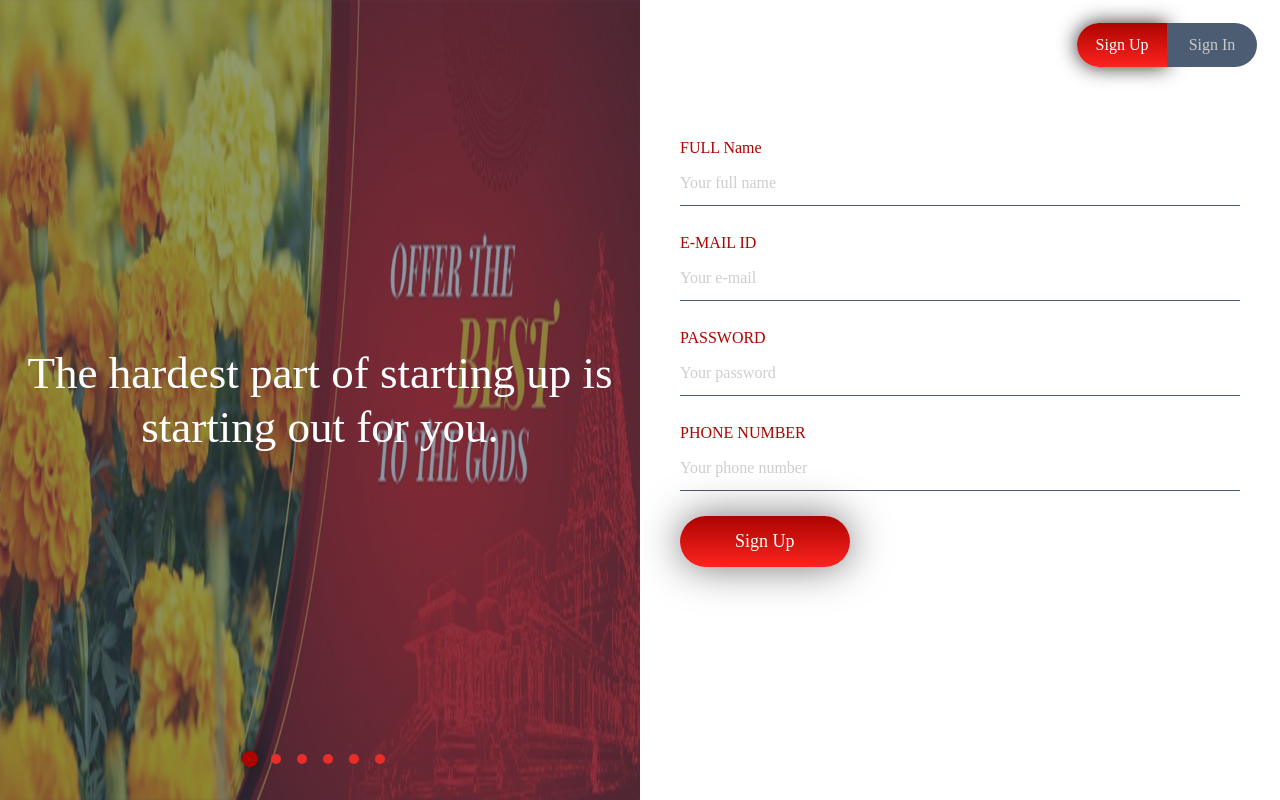
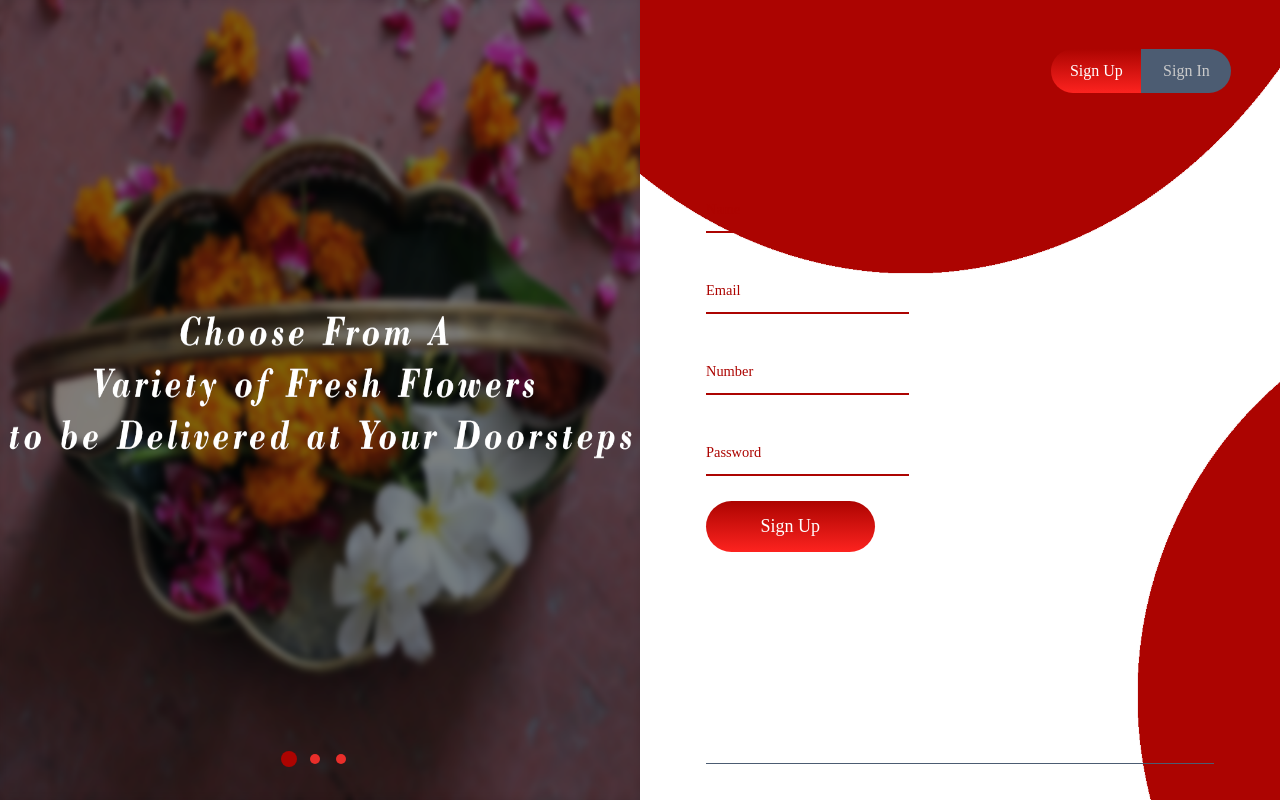
Before and after one commit to Shrirama-Upadhya-A/poojas-final, a PHP site: page /signup.html in a window 1280 px wide. Run offline with PHP 8.4, Linux system fonts and the light colour scheme; some libraries are stand-ins or nearby versions; some web fonts are replaced.

Commit message:
login page

```diff
--- a/css/login.css
+++ b/css/login.css
@@ -1,3 +1,73 @@
+@import url(https://cdnjs.cloudflare.com/ajax/libs/font-awesome/4.6.3/css/font-awesome.css);
+@import url(https://cdnjs.cloudflare.com/ajax/libs/font-awesome/4.6.3/css/font-awesome.css);
+@import url(https://fonts.googleapis.com/css?family=Open+Sans:400, 300, 600, 700);
+*,
+*:after,
+*:before {
+    margin: 0;
+    padding: 0;
+    -webkit-box-sizing: border-box;
+    -moz-box-sizing: border-box;
+    -ms-box-sizing: border-box;
+    -o-box-sizing: border-box;
+    box-sizing: border-box;
+    cursor: default;
+}
+
+@font-face {
+    font-family: ifont;
+    src: url(SF-Pro-Display-Italic.otf);
+}
+
+@font-face {
+    font-family: bifont;
+    src: url(SF-Pro-Display-BoldItalic.otf);
+}
+
+@font-face {
+    font-family: rfont;
+    src: url(SF-Pro-Display-Regular.otf);
+}
+
+@font-face {
+    font-family: bfont;
+    src: url(SF-Pro-Display-Bold.otf);
+}
+
+@font-face {
+    font-family: mfont;
+    src: url(SF-Pro-Display-Medium.otf);
+}
+
+@font-face {
+    font-family: lfont;
+    src: url(SF-Pro-Display-Light.otf);
+}
+
+@font-face {
+    font-family: sbfont;
+    src: url(SF-Pro-Display-Semibold.otf);
+}
+
+@font-face {
+    font-family: mifont;
+    src: url(SF-Pro-Display-MediumItalic.otf);
+}
+
+@font-face {
+    font-family: lifont;
+    src: url(SF-Pro-Display-LightItalic.otf);
+}
+
+@font-face {
+    font-family: hindi;
+    src: url(Kruti-Regular.ttf);
+}
+
+body {
+    font-family: sbfont;
+}
+
 .main-box {
     position: relative;
     display: block;
@@ -36,6 +106,15 @@
     width: 50%;
     height: 100%;
     float: left;
+}
+
+.background {
+    background-image: url(../images/assets/back.png);
+    height: 100vh;
+    background-position: center;
+    background-repeat: no-repeat;
+    padding: 2vw;
+    background-size: cover;
 }
 
 .slick-slide,
@@ -85,7 +164,6 @@
 .slick-dots li.slick-active button {
     background-color: #ac0401;
     transform: scale(1.6);
-    box-shadow: 0 0 10px #1b1b1b
 }
 
 .img-txt {
@@ -100,7 +178,6 @@
     position: absolute;
     width: 100%;
     height: 100%;
-    background: rgba(47, 63, 85, 0.53);
 }
 
 .img-txt h1 {
@@ -151,7 +228,6 @@
 
 .top-active-button {
     color: #fff !important;
-    box-shadow: 0 0 20px #2a2a2a;
     background: linear-gradient(#ac0401, #fd231f) !important;
     transition: all 0.3s ease;
 }
@@ -187,9 +263,10 @@ p.terms {
     margin-bottom: 60px;
 }
 
-.form form input[type="text"],
+.form form,
 input[type="email"],
 input[type="password"],
+input[type="text"],
 input[type="number"] {
     color: #ac0401;
     width: 100%;
@@ -220,15 +297,98 @@ input.form-btn {
     cursor: pointer;
     border-radius: 35px;
     transition: all 0.3s linear;
-    box-shadow: 0 0 40px rgba(0, 0, 0, 0.55);
     background: linear-gradient(#ac0401, #fd231f) !important;
-}
-
-input.form-btn:hover {
-    box-shadow: none
 }
 
 .form-signin {
     display: none;
     padding-top: 120px;
 }
+
+input {
+    background: none;
+    border: 2px solid #ac0401;
+    color: #ac0401;
+    padding: 2px 10px;
+    font-size: 18px;
+}
+
+input[type=email] {
+    border: none;
+    border-bottom: 2px solid #ac0401;
+}
+
+input[type=text] {
+    border: none;
+    border-bottom: 2px solid #ac0401;
+}
+
+input[type=password] {
+    border: none;
+    border-bottom: 2px solid #ac0401;
+}
+
+input[type=number] {
+    border: none;
+    border-bottom: 2px solid #ac0401;
+}
+
+input:focus,
+input:active {
+    outline: none;
+}
+
+input[type=submit] {
+    color: white;
+    background-color: #ac0401;
+}
+
+.input-group {
+    position: relative;
+    display: inline-block;
+    width: 40%;
+}
+
+.input-group label {
+    position: absolute;
+    color: #ac0401;
+    pointer-events: none;
+    -webkit-transform-origin: 0 0;
+    transform-origin: 0 0;
+    -webkit-transform: scale(0.9) translateY(100%);
+    transform: scale(0.9) translateY(100%);
+    transition: -webkit-transform 0.2s linear;
+    transition: transform 0.2s linear;
+    transition: transform 0.2s linear, -webkit-transform 0.2s linear;
+}
+
+.input-group label.animate-label {
+    -webkit-transform: scale(0.6) translateY(0%);
+    transform: scale(0.6) translateY(0%);
+    transition: -webkit-transform 0.2s linear;
+    transition: transform 0.2s linear;
+    transition: transform 0.2s linear, -webkit-transform 0.2s linear;
+}
+
+.input-group input {
+    padding-top: 20px;
+    width: 100%;
+    box-sizing: border-box;
+}
+
+@media(max-width: 770px) {
+    .input-group {
+        display: block;
+        width: 100%;
+    }
+}
+
+input::-webkit-outer-spin-button,
+input::-webkit-inner-spin-button {
+    -webkit-appearance: none;
+    margin: 0;
+}
+
+input[type=number] {
+    -moz-appearance: textfield;
+}
--- a/css/style.css
+++ b/css/style.css
@@ -1,4 +1,3 @@
-    @import url(https://cdnjs.cloudflare.com/ajax/libs/font-awesome/4.6.3/css/font-awesome.css);
     @import url(https://cdnjs.cloudflare.com/ajax/libs/font-awesome/4.6.3/css/font-awesome.css);
     @import url(https://fonts.googleapis.com/css?family=Open+Sans:400, 300, 600, 700);
     *,
--- a/js/login.js
+++ b/js/login.js
@@ -1,4 +1,4 @@
-$(document).ready(function(){
+$(document).ready(function() {
     $('.signup-slider').slick({
         dots: true,
         arrows: false,
@@ -8,7 +8,7 @@ $(document).ready(function(){
 
     $("img").height($(".main-box").height());
 
-    $(".to-signin").on("click", function () {
+    $(".to-signin").on("click", function() {
         $(this)
             .addClass("top-active-button")
             .siblings()
@@ -17,7 +17,7 @@ $(document).ready(function(){
         $(".form-signin").slideDown(500);
     });
 
-    $(".to-signup").on("click", function () {
+    $(".to-signup").on("click", function() {
         $(this)
             .addClass("top-active-button")
             .siblings()
@@ -26,7 +26,7 @@ $(document).ready(function(){
         $(".form-signup").slideDown(500);
     });
 
-    $(".to-signin-link").on("click", function () {
+    $(".to-signin-link").on("click", function() {
         $(".to-signin")
             .addClass("top-active-button")
             .siblings()
@@ -35,7 +35,7 @@ $(document).ready(function(){
         $(".form-signin").slideDown(200);
     });
 
-    $(".to-signup-link").on("click", function () {
+    $(".to-signup-link").on("click", function() {
         $(".to-signup")
             .addClass("top-active-button")
             .siblings()
@@ -44,3 +44,25 @@ $(document).ready(function(){
         $(".form-signup").slideDown(200);
     });
 });
+
+$(document).ready(function() {
+    $('.input-group input').focus(function() {
+        me = $(this);
+        $("label[for='" + me.attr('id') + "']").addClass("animate-label");
+    });
+    $('.input-group input').blur(function() {
+        me = $(this);
+        if (me.val() == "") {
+            $("label[for='" + me.attr('id') + "']").removeClass("animate-label");
+        }
+    });
+})
+
+$('input[type="number"]').each(function() {
+    $(this).on('keyup', function() {
+        if ($(this).val() > Number($(this).attr("max"))) {
+            val = $(this).val().slice(0, $(this).attr("max").length);
+            $(this).val(val);
+        }
+    });
+});
--- a/signup.html
+++ b/signup.html
@@ -23,43 +23,24 @@
             <div class="signup-slider">
                 <div class="img-txt">
                     <div class="img-layer"></div>
-                    <h1>The hardest part of starting up is starting out for you.</h1>
                     <img src="images/1.png" />
                 </div>
                 <div class="img-txt">
                     <div class="img-layer"></div>
-                    <h1>We understand you and your business, We have the right solutions for you.</h1>
                     <img src="images/2.png" />
                 </div>
 
                 <div class="img-txt">
                     <div class="img-layer"></div>
-                    <h1>Join US Now!</h1>
                     <img src="images/3.png" />
                 </div>
 
-                <div class="img-txt">
-                    <div class="img-layer"></div>
-                    <h1>Join US Now!</h1>
-                    <img src="images/4.png" />
-                </div>
-
-                <div class="img-txt">
-                    <div class="img-layer"></div>
-                    <h1>Join US Now!</h1>
-                    <img src="images/5.png" />
-                </div>
-
-                <div class="img-txt">
-                    <div class="img-layer"></div>
-                    <h1>Join US Now!</h1>
-                    <img src="images/6.png" />
-                </div>
             </div>
         </div>
 
 
         <div class="form-cont">
+            <div class="background">
 
                 <div class="top-buttons">
                     <button class="to-signup top-active-button">
@@ -71,40 +52,59 @@
                 </div>
 
                 <div class="form form-signup">
-                <form action="#">
+                    <form id="test-form" action="#">
+                        <br>
 
-                    <lable>FULL Name</lable>
-                    <input type="text" placeholder="Your full name">
-
-                    <lable>E-MAIL ID</lable>
-                    <input type="email" placeholder="Your e-mail">
-
-                    <lable>PASSWORD</lable>
-                    <input type="password" placeholder="Your password">
-
-                    <lable>PHONE NUMBER</lable>
-                    <input type="number" placeholder="Your phone number">
+                        <div class="input-group">
+                            <label for="name">Name</label>
+                            <input type="text" name="name" id="name" required />
+                        </div>
+                        <br>
+                        <div class="input-group">
+                            <label for="email">Email</label>
+                            <input type="email" name="email" id="email" oninvalid="setCustomValidity('Enter A Valid Email ID')" onchange="try{setCustomValidity('')}catch(e){}" required />
+                        </div>
+                        <br>
+                        <div class="input-group">
+                            <label for="number">Number</label>
+                            <input type="number" min="1000000000" max="9999999999" name="number" id="number" oninvalid="setCustomValidity('Enter A Valid 10 Digit Number')" onchange="try{setCustomValidity('')}catch(e){}" required />
+                        </div>
+                        <br>
+                        <div class="input-group">
+                            <label for="password">Password</label>
+                            <input type="password" name="password" id="password" required />
+                        </div>
+                        <br>
 
                         <input type="submit" class="form-btn" value="Sign Up" />
 
                     </form>
                 </div>
+                <div class="form form-signin">
+                    <form id="test-form" action="#">
 
-            <div class="form form-signin">
-                <form action="#">
-                    <lable>E-MAIL</lable>
-                    <input type="email" placeholder="Your e-mail">
-                    <lable>PASSWORD</lable>
-                    <input type="password" placeholder="Your password">
+                        <div class="input-group">
+                            <label for="email">Email</label>
+                            <input type="email" name="email" id="email" oninvalid="setCustomValidity('Enter A Valid Email ID')" onchange="try{setCustomValidity('')}catch(e){}" required />
+                        </div>
+                        <br>
+
+                        <div class="input-group">
+                            <label for="password">Password</label>
+                            <input type="password" name="password" id="password" required />
+                        </div>
+                        <br>
+
                         <input type="submit" class="form-btn" value="Sign In" />
                         <a style="color:#ac0401;text-decoration:none;" href="#" class="lined-link to-signup-link">Forgot Password?</a>
+
                     </form>
                 </div>
             </div>
             <div class="clear-fix"></div>
         </div>
 
-
+    </div>
     <script src="https://cdnjs.cloudflare.com/ajax/libs/jquery/2.1.3/jquery.min.js"></script>
     <script src="https://maxcdn.bootstrapcdn.com/bootstrap/3.3.7/js/bootstrap.min.js"></script>
     <script src="https://cdn.jsdelivr.net/jquery.slick/1.6.0/slick.min.js"></script>
```
Also changed, not shown: images/1.png, images/2.png, images/3.png, images/4.png (deleted), images/5.png (deleted), 1 other file. Lines whose indentation alone changed are shown as unchanged.
